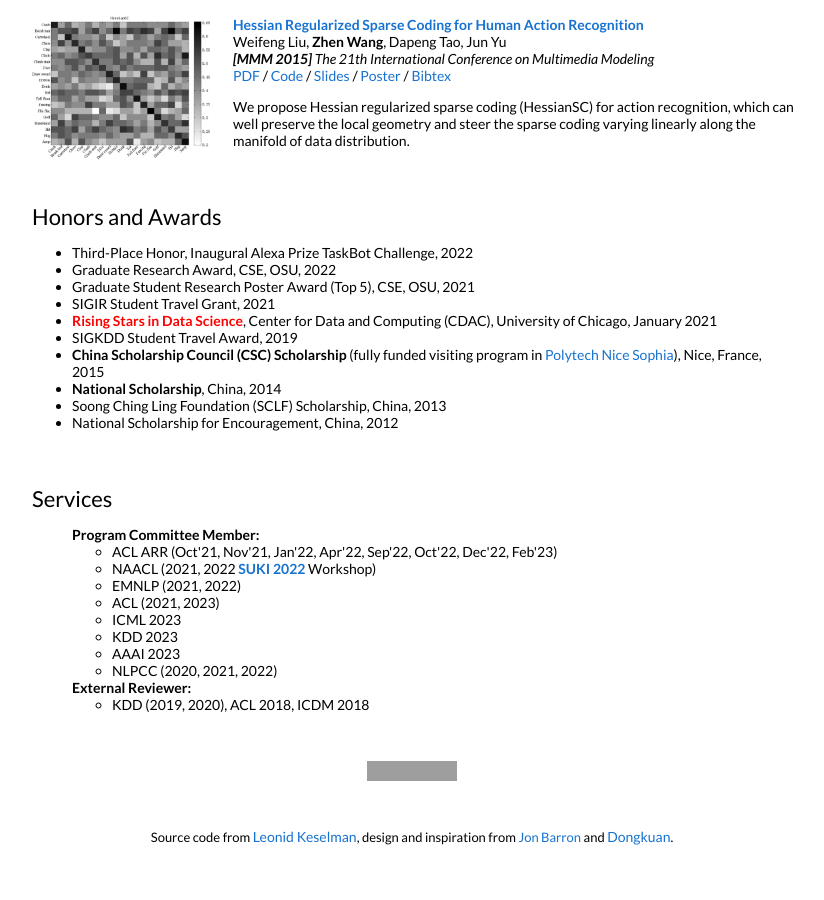
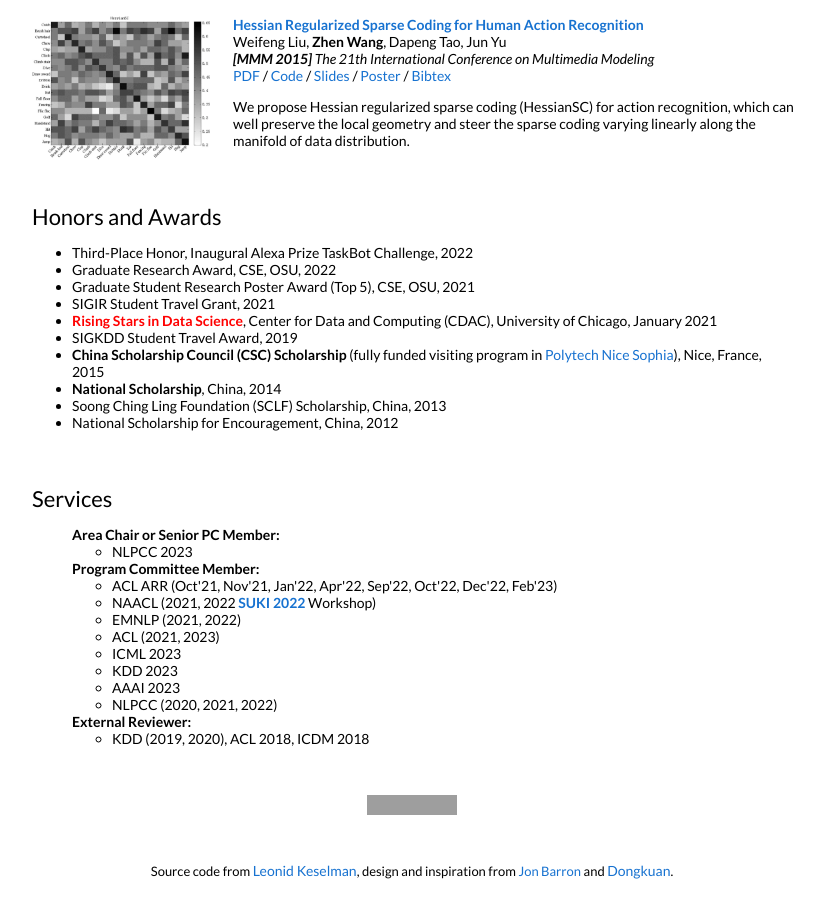
Before and after one commit to zhenwang9102/zhenwang9102.github.io, a Jekyll site: the page built from _posts/2019-06-02-venue.markdown, in a window 1280 px wide and 900 px high, scrolled down 3573 px. Shown: the whole window, without its empty margins (228-1052 px from the left). Built offline with Jekyll 4.4.1, drawn with Linux system fonts in a browser that asks for light colours; before the commit the page ends 4439 px from its top, so only the background shows below that; grey boxes are pictures that could not be loaded.

Commit message:
Update default.html

```diff
--- a/_layouts/default.html
+++ b/_layouts/default.html
@@ -559,6 +559,12 @@
             <td style="padding:2.5%;width:100%;vertical-align:middle">
               <h2>Services</h2>
               <ul>
+                <b>Area Chair or Senior PC Member:</b>
+                <ul>
+                  <li>
+                    NLPCC 2023
+                  </li>
+                </ul>
                 <b>Program Committee Member:</b>
                 <ul>
                   <li>
```
